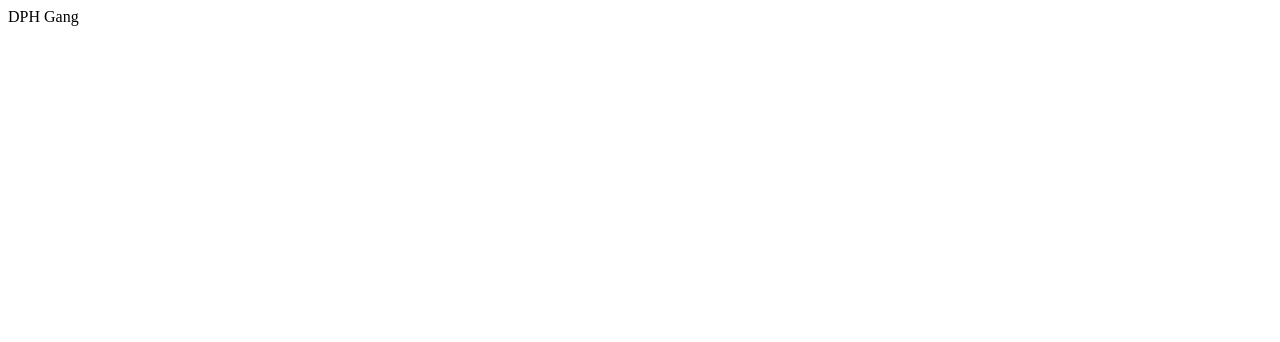
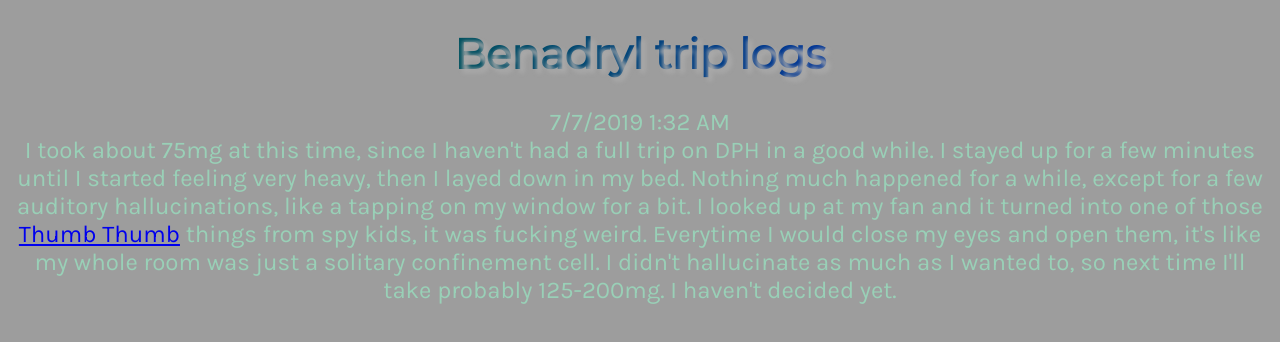
Before and after one commit to dph-gang/dph-gang.github.io, a plain HTML site: page index.html in a window 1280 px wide. Drawn offline with Linux system fonts and the light colour scheme.

Commit message:
Updated page

```diff
--- a/index.html
+++ b/index.html
@@ -1 +1,46 @@
-DPH Gang
+<!DOCTYPE html>
+<link rel="stylesheet"
+	href="https://fonts.googleapis.com/css?family=Montserrat&display=swap">
+<style>
+body {
+	background-color: #9d9d9d;
+	color: #dcdde1;
+}
+.rainbow-text {
+	background-image: repeating-linear-gradient(to left, violet, indigo, blue, green, yellow, orange, red);
+	text-align: center;
+	font-family: 'Montserrat', sans-serif;
+	-webkit-background-clip: text;
+	-webkit-text-fill-color: transparent;
+	font-size: 42px;
+	text-shadow: 4px 4px 4px #aaa;
+	background-size: 800% 800%;
+	animation: rainbow 8s ease infinite;
+}
+
+@keyframes rainbow {
+	0%{background-position:0% 50%}
+	50%{background-position:100% 25%}
+	100%{background-position:0% 50%}
+}
+</style>
+<h1 class="rainbow-text">Benadryl trip logs</h1>
+<style>
+@import url('https://fonts.googleapis.com/css?family=Karla&display=swap');
+
+p {
+	text-align: center;
+	font-family: 'Karla', sans-serif;
+	font-size: 24px;
+	color: #99d0b7;
+}
+
+.hover_img a { position:relative; }
+.hover_img a span { position:absolute; display:none; z-index:99;  }
+.hover_img a:hover span { display:block; }
+</style>
+<p>
+7/7/2019 1:32 AM <br>
+I took about 75mg at this time, since I haven't had a full trip on DPH in a good while. I stayed up for a few minutes until I started feeling very heavy, then I layed down in my bed. Nothing much happened for a while, except for a few auditory hallucinations, like a tapping on my window for a bit. I looked up at my fan and it turned into one of those <a href="https://spykids.fandom.com/wiki/Thumb_Thumbs">Thumb Thumb</a> things from spy kids, it was fucking weird. Everytime I would close my eyes and open them, it's like my whole room was just a solitary confinement cell. I didn't hallucinate as much as I wanted to, so next time I'll take probably 125-200mg. I haven't decided yet.
+</p>
+</html>
```
